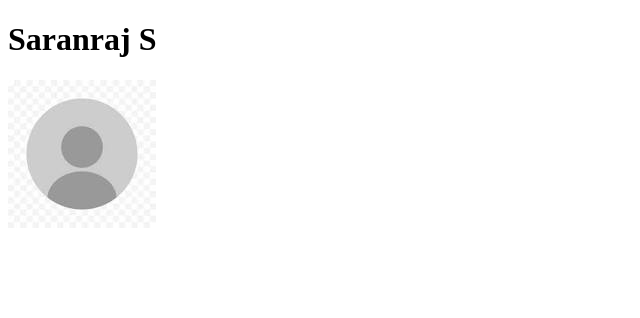
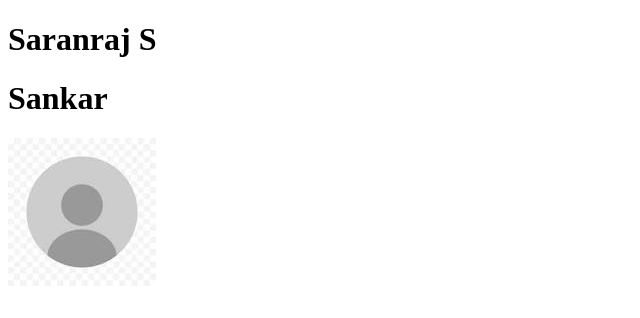
Before and after one commit to saranraj1707/first, a plain HTML site: page index.html in a window 1280 px wide. Shown: the whole page, without its empty margins (0-640 px from the left). Drawn offline with Linux system fonts and the light colour scheme.

Commit message:
added commit

```diff
--- a/index.html
+++ b/index.html
@@ -7,6 +7,7 @@
 </head>
 <body>
     <h1>Saranraj S</h1>
+    <h1>Sankar</h1>
     <img src="download.jpeg" alt="" srcset="">
 </body>
 </html>
```
